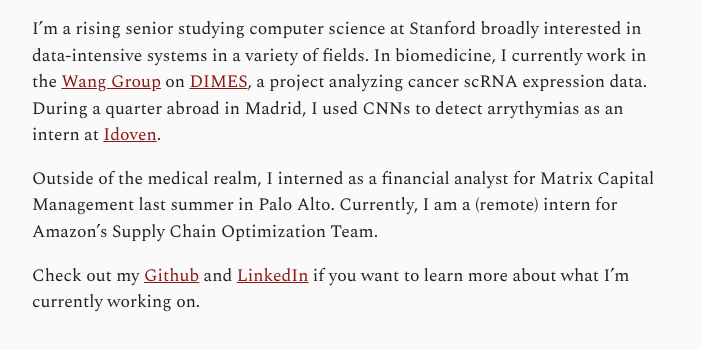
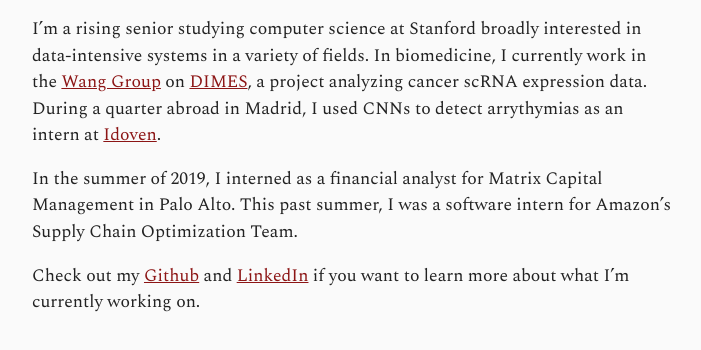
Before and after one commit to pboennig/pboennig.github.io, a plain HTML site: page index.html in a window 1280 px wide. Shown: the part 126-476 px from the top of the page, without its empty margins (288-989 px from the left). Drawn offline with nearby package versions, Linux system fonts and the light colour scheme.

Commit message:
fix time

```diff
--- a/index.html
+++ b/index.html
@@ -24,7 +24,7 @@
         <p>
         <div class="homepage-content">
         <p>I&rsquo;m a rising senior studying computer science at Stanford broadly interested in data-intensive systems in a variety of fields. In biomedicine, I currently work in the <a href="https://wanggroup.stanford.edu">Wang Group</a> on <a href="https://github.com/pboennig/DIMES">DIMES</a>, a project analyzing cancer scRNA expression data. During a quarter abroad in Madrid, I used CNNs to detect arrythymias as an intern at <a href="https://idoven.ai/?lang=en">Idoven</a>.</p>
-<p>Outside of the medical realm, I interned as a financial analyst for Matrix Capital Management last summer in Palo Alto. Currently, I am a (remote) intern for Amazon&rsquo;s Supply Chain Optimization Team.</p>
+<p>In the summer of 2019, I interned as a financial analyst for Matrix Capital Management in Palo Alto. This past summer, I was a software intern for Amazon&rsquo;s Supply Chain Optimization Team.</p>
 <p>Check out my <a href="https://github.com/pboennig">Github</a> and <a href="https://linkedin.com/in/pboennig">LinkedIn</a> if you want to learn more about what I&rsquo;m currently working on.</p>
 
         </div>
```
